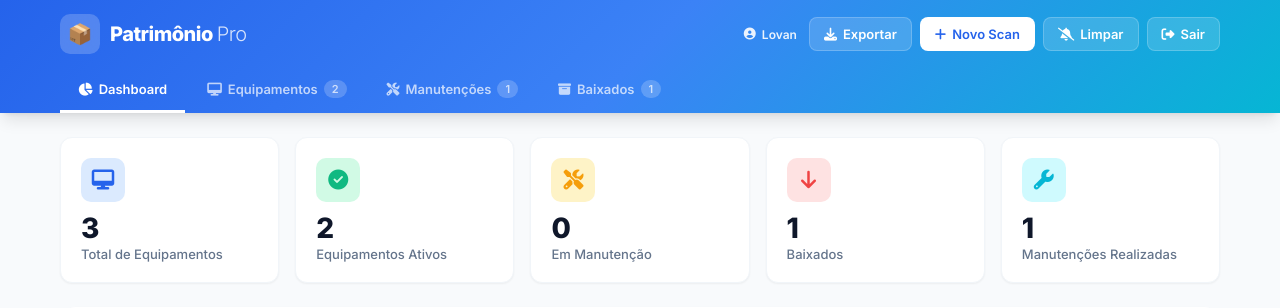
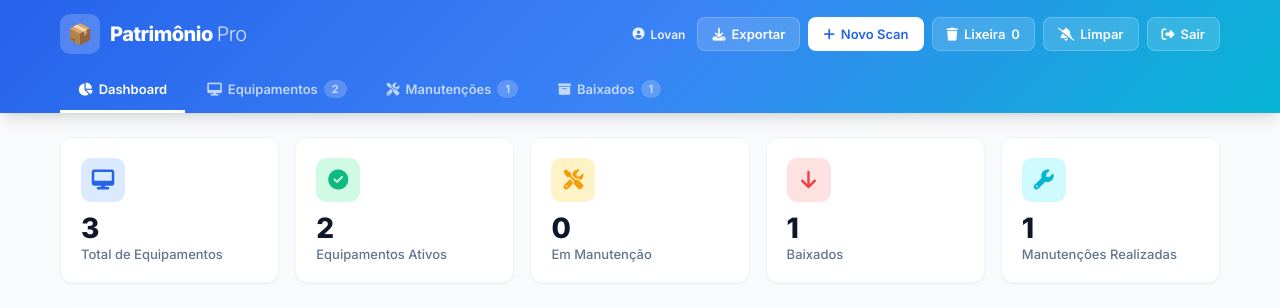
Before and after one commit to LovanGoulart/patrimonios, a Flask app: page /sistema in a window 1280 px wide. Shown: the top 308 px of the page. Run offline with Flask 3, Linux system fonts and the light colour scheme; a user stored in the database is signed in; data comes from the database, SQL or seed files in the repository; both versions use the stored data as it was after the commit; data that the repository does not hold is empty.

Commit message:
upgrade files

```diff
--- a/app.py
+++ b/app.py
@@ -40,6 +40,7 @@ class Equipamento(db.Model):
     status = db.Column(db.String(30), default='ativo', index=True)
     baixa_json = db.Column(db.Text, default='')
     data_cadastro = db.Column(db.DateTime, default=datetime.utcnow)
+    deleted_at = db.Column(db.DateTime, nullable=True, index=True)
 
 class Manutencao(db.Model):
     id = db.Column(db.Integer, primary_key=True)
@@ -51,6 +52,8 @@ class Manutencao(db.Model):
     custo = db.Column(db.String(40), default='')
     proxima_manutencao = db.Column(db.String(20), default='')
     data_registro = db.Column(db.DateTime, default=datetime.utcnow)
+    deleted_at = db.Column(db.DateTime, nullable=True, index=True)
+    deleted_with_equipment = db.Column(db.Boolean, default=False, nullable=False)
 
 class Historico(db.Model):
     id = db.Column(db.Integer, primary_key=True)
@@ -58,6 +61,21 @@ class Historico(db.Model):
     acao = db.Column(db.String(40), nullable=False)
     detalhes = db.Column(db.Text, default='')
     data = db.Column(db.DateTime, default=datetime.utcnow)
+
+def ensure_trash_columns():
+    # Migração simples para bancos SQLite existentes.
+    from sqlalchemy import inspect
+    inspector = inspect(db.engine)
+    for table, columns in {
+        'equipamento': {'deleted_at': 'DATETIME'},
+        'manutencao': {'deleted_at': 'DATETIME', 'deleted_with_equipment': 'BOOLEAN DEFAULT 0'}
+    }.items():
+        existing = {c['name'] for c in inspector.get_columns(table)} if inspector.has_table(table) else set()
+        for name, typ in columns.items():
+            if name not in existing:
+                db.session.execute(db.text(f'ALTER TABLE {table} ADD COLUMN {name} {typ}'))
+    db.session.commit()
+
 
 def eq_json(e):
     import json
@@ -164,8 +182,8 @@ def service_worker():
 @app.get('/api/bootstrap')
 @login_required
 def bootstrap():
-    return jsonify(equipamentos=[eq_json(e) for e in Equipamento.query.order_by(Equipamento.id.desc()).all()],
-                   manutencoes=[maint_json(m) for m in Manutencao.query.order_by(Manutencao.id.desc()).all()],
+    return jsonify(equipamentos=[eq_json(e) for e in Equipamento.query.filter(Equipamento.deleted_at.is_(None)).order_by(Equipamento.id.desc()).all()],
+                   manutencoes=[maint_json(m) for m in Manutencao.query.filter(Manutencao.deleted_at.is_(None)).join(Equipamento, Manutencao.equipamento_id == Equipamento.id).filter(Equipamento.deleted_at.is_(None)).order_by(Manutencao.id.desc()).all()],
                    historico=[hist_json(h) for h in Historico.query.order_by(Historico.id.desc()).limit(100).all()])
 
 @app.post('/api/equipamentos')
@@ -175,7 +193,7 @@ def create_eq():
     d=request.get_json() or {}
     required=['barcode','nome','marca','categoria','local','responsavel']
     if any(not str(d.get(k,'')).strip() for k in required): return jsonify(error='Preencha os campos obrigatórios.'),400
-    if Equipamento.query.filter_by(barcode=d['barcode'].strip()).first(): return jsonify(error='Já existe equipamento com este código.'),409
+    if Equipamento.query.filter(Equipamento.barcode == d['barcode'].strip(), Equipamento.deleted_at.is_(None)).first(): return jsonify(error='Já existe equipamento com este código.'),409
     e=Equipamento(barcode=d['barcode'].strip(),nome=d['nome'].strip(),marca=d['marca'].strip(),modelo=d.get('modelo','').strip(),serie=d.get('serie','').strip(),categoria=d['categoria'],local=d['local'].strip(),responsavel=d['responsavel'].strip(),data_aquisicao=d.get('dataAquisicao',''),valor=d.get('valor',''),observacoes=d.get('observacoes','').strip(),status='ativo')
     db.session.add(e); db.session.flush(); db.session.add(Historico(equipamento_id=e.id,acao='cadastro',detalhes=json.dumps({'nome':e.nome,'barcode':e.barcode},ensure_ascii=False))); db.session.commit()
     return jsonify(eq_json(e)),201
@@ -216,36 +234,97 @@ def baixa(eid):
 @login_required
 def delete_eq(eid):
     e=db.session.get(Equipamento,eid)
-    if not e:return jsonify(error='Não encontrado.'),404
-    Manutencao.query.filter_by(equipamento_id=eid).delete(); Historico.query.filter_by(equipamento_id=eid).delete(); db.session.delete(e); db.session.commit(); return jsonify(ok=True)
+    if not e or e.deleted_at is not None:return jsonify(error='Equipamento não encontrado.'),404
+    agora=datetime.utcnow()
+    e.deleted_at=agora
+    # As manutenções são enviadas para a lixeira junto com o equipamento.
+    Manutencao.query.filter_by(equipamento_id=eid).filter(Manutencao.deleted_at.is_(None)).update({
+        'deleted_at': agora, 'deleted_with_equipment': True
+    }, synchronize_session=False)
+    db.session.commit()
+    return jsonify(ok=True)
 
 @app.delete('/api/manutencoes/<int:mid>')
 @login_required
 def delete_maint(mid):
-    import json
-    m = db.session.get(Manutencao, mid)
-    if not m:
-        return jsonify(error='Manutenção não encontrada.'), 404
-    equipamento_id = m.equipamento_id
-    # A manutenção é removida definitivamente. O histórico geral permanece
-    # como registro de auditoria do que ocorreu no sistema.
+    m=db.session.get(Manutencao,mid)
+    if not m or m.deleted_at is not None:return jsonify(error='Manutenção não encontrada.'),404
+    m.deleted_at=datetime.utcnow()
+    m.deleted_with_equipment=False
+    db.session.commit()
+    return jsonify(ok=True, equipamentoId=m.equipamento_id)
+
+@app.get('/api/lixeira')
+@login_required
+def trash():
+    equipamentos=Equipamento.query.filter(Equipamento.deleted_at.isnot(None)).order_by(Equipamento.deleted_at.desc()).all()
+    manutencoes=Manutencao.query.filter(Manutencao.deleted_at.isnot(None)).order_by(Manutencao.deleted_at.desc()).all()
+    return jsonify(
+        equipamentos=[dict(**eq_json(e), excluidoEm=e.deleted_at.isoformat() if e.deleted_at else '') for e in equipamentos],
+        manutencoes=[dict(**maint_json(m), excluidoEm=m.deleted_at.isoformat() if m.deleted_at else '', excluidoComEquipamento=bool(m.deleted_with_equipment)) for m in manutencoes]
+    )
+
+@app.post('/api/lixeira/equipamentos/<int:eid>/restaurar')
+@login_required
+def restore_eq(eid):
+    e=db.session.get(Equipamento,eid)
+    if not e or e.deleted_at is None:return jsonify(error='Equipamento não encontrado na lixeira.'),404
+    conflito=Equipamento.query.filter(Equipamento.barcode==e.barcode, Equipamento.id!=eid, Equipamento.deleted_at.is_(None)).first()
+    if conflito:return jsonify(error=f'Não é possível restaurar: já existe um equipamento ativo com o código {e.barcode}.'),409
+    e.deleted_at=None
+    # Restaura apenas as manutenções que foram para a lixeira por causa deste equipamento.
+    Manutencao.query.filter_by(equipamento_id=eid, deleted_with_equipment=True).update({
+        'deleted_at': None, 'deleted_with_equipment': False
+    }, synchronize_session=False)
+    db.session.commit()
+    return jsonify(ok=True)
+
+@app.post('/api/lixeira/manutencoes/<int:mid>/restaurar')
+@login_required
+def restore_maint(mid):
+    m=db.session.get(Manutencao,mid)
+    if not m or m.deleted_at is None:return jsonify(error='Manutenção não encontrada na lixeira.'),404
+    e=db.session.get(Equipamento,m.equipamento_id)
+    if not e or e.deleted_at is not None:return jsonify(error='Restaure o equipamento vinculado antes desta manutenção.'),409
+    m.deleted_at=None
+    m.deleted_with_equipment=False
+    db.session.commit()
+    return jsonify(ok=True)
+
+@app.delete('/api/lixeira/equipamentos/<int:eid>')
+@login_required
+def purge_eq(eid):
+    e=db.session.get(Equipamento,eid)
+    if not e or e.deleted_at is None:return jsonify(error='Equipamento não encontrado na lixeira.'),404
+    Manutencao.query.filter_by(equipamento_id=eid).delete()
+    Historico.query.filter_by(equipamento_id=eid).delete()
+    db.session.delete(e)
+    db.session.commit()
+    return jsonify(ok=True)
+
+@app.delete('/api/lixeira/manutencoes/<int:mid>')
+@login_required
+def purge_maint(mid):
+    m=db.session.get(Manutencao,mid)
+    if not m or m.deleted_at is None:return jsonify(error='Manutenção não encontrada na lixeira.'),404
     db.session.delete(m)
     db.session.commit()
-    return jsonify(ok=True, equipamentoId=equipamento_id)
+    return jsonify(ok=True)
 
 
 @app.get('/api/equipamentos/<int:eid>')
 @login_required
 def get_eq(eid):
     e=db.session.get(Equipamento,eid)
-    return (jsonify(equipamento=eq_json(e),manutencoes=[maint_json(m) for m in Manutencao.query.filter_by(equipamento_id=eid).all()],historico=[hist_json(h) for h in Historico.query.filter_by(equipamento_id=eid).order_by(Historico.id.desc()).all()]) if e else (jsonify(error='Não encontrado.'),404))
+    if not e or e.deleted_at is not None: return jsonify(error='Não encontrado.'),404
+    return jsonify(equipamento=eq_json(e),manutencoes=[maint_json(m) for m in Manutencao.query.filter_by(equipamento_id=eid).filter(Manutencao.deleted_at.is_(None)).all()],historico=[hist_json(h) for h in Historico.query.filter_by(equipamento_id=eid).order_by(Historico.id.desc()).all()])
 
 @app.get('/api/export')
 @login_required
 def export_csv():
     import csv, io
     out=io.StringIO(); w=csv.writer(out); w.writerow(['Código','Nome','Marca','Modelo','Categoria','Local','Responsável','Status','Data Aquisição','Valor'])
-    for e in Equipamento.query.order_by(Equipamento.id).all():w.writerow([e.barcode,e.nome,e.marca,e.modelo,e.categoria,e.local,e.responsavel,e.status,e.data_aquisicao,e.valor])
+    for e in Equipamento.query.filter(Equipamento.deleted_at.is_(None)).order_by(Equipamento.id).all():w.writerow([e.barcode,e.nome,e.marca,e.modelo,e.categoria,e.local,e.responsavel,e.status,e.data_aquisicao,e.valor])
     return app.response_class('\ufeff'+out.getvalue(),mimetype='text/csv',headers={'Content-Disposition':'attachment; filename=patrimonio_equipamentos.csv'})
 
 @app.get('/api/manutencoes/proximas')
@@ -255,7 +334,7 @@ def manutencoes_proximas():
     hoje = datetime.now().date()
     amanha = hoje + timedelta(days=1)
     proximas = []
-    for m in Manutencao.query.filter(Manutencao.proxima_manutencao != '').all():
+    for m in Manutencao.query.filter(Manutencao.proxima_manutencao != '', Manutencao.deleted_at.is_(None)).all():
         try:
             data_prox = datetime.strptime(m.proxima_manutencao, '%Y-%m-%d').date()
             if data_prox <= amanha:
@@ -278,4 +357,5 @@ def manutencoes_proximas():
 if __name__=='__main__':
     with app.app_context():
         db.create_all()
+        ensure_trash_columns()
     app.run(host='0.0.0.0',port=int(os.getenv('PORT',5000)),debug=True)
--- a/static/js/app.js
+++ b/static/js/app.js
@@ -1,4 +1,4 @@
-const state={equipamentos:[],manutencoes:[],historico:[],filter:'todos',current:null,scanner:null};
+const state={equipamentos:[],manutencoes:[],historico:[],lixeira:{equipamentos:[],manutencoes:[]},filter:'todos',current:null,scanner:null};
 const $=id=>document.getElementById(id);
 
 async function api(url,opt={}){
@@ -18,7 +18,7 @@ function sync(d){
     renderManutencoes();
     renderBaixados();
     renderRecentActivities();
-    updateFooterBadges();
+    renderLixeira();
 }
 
 function esc(v){return String(v??'').replace(/[&<>"']/g,m=>({'&':'&amp;','<':'&lt;','>':'&gt;','"':'&quot;',"'":'&#039;'}[m]))}
@@ -47,6 +47,7 @@ function switchTab(section){
 
     const footTab=document.querySelector(`.footer-item[data-section="${section}"]`);
     if(footTab) footTab.classList.add('active');
+    if(section==='lixeira') carregarLixeira();
 
     window.scrollTo({top:0,behavior:'smooth'});
 }
@@ -322,40 +323,119 @@ async function salvarEdicao(){
     }catch(e){showToast(e.message,'error')}
 }
 
-// ===== EXCLUSÃO =====
+// ===== EXCLUSÃO / LIXEIRA =====
 async function excluirEquipamento(id){
     const e=state.equipamentos.find(x=>x.id===id);
     if(!e) return;
-    const ok=confirm(`Excluir definitivamente o equipamento "${e.nome}"?\n\nEsta ação apagará o equipamento e todas as manutenções vinculadas a ele. Não será possível desfazer.`);
+    const ok=confirm(`Mover o equipamento "${e.nome}" para a lixeira?\n\nO equipamento e as manutenções vinculadas poderão ser restaurados depois.`);
     if(!ok) return;
     try{
         await api(`/api/equipamentos/${id}`,{method:'DELETE'});
         if(state.current?.id===id) state.current=null;
         await refresh();
         closeModal('modal-detalhes');
-        showToast('Equipamento excluído com sucesso!','success');
+        showToast('Equipamento movido para a lixeira.','warning');
     }catch(e){showToast(e.message,'error')}
 }
 
 async function excluirManutencao(id){
     const m=state.manutencoes.find(x=>x.id===id);
     if(!m) return;
-    const ok=confirm(`Excluir esta manutenção de "${m.equipamentoNome}"?\n\nEsta ação não poderá ser desfeita.`);
+    const ok=confirm(`Mover esta manutenção de "${m.equipamentoNome}" para a lixeira?\n\nEla poderá ser restaurada depois.`);
     if(!ok) return;
     try{
         await api(`/api/manutencoes/${id}`,{method:'DELETE'});
         await refresh();
-        if(state.current?.id===m.equipamentoId && document.getElementById('modal-detalhes')?.classList.contains('active')){
-            await showDetalhes(m.equipamentoId);
-        }
-        showToast('Manutenção excluída com sucesso!','success');
+        if(state.current?.id===m.equipamentoId && document.getElementById('modal-detalhes')?.classList.contains('active')) await showDetalhes(m.equipamentoId);
+        showToast('Manutenção movida para a lixeira.','warning');
     }catch(e){showToast(e.message,'error')}
 }
 
+async function carregarLixeira(){
+    try{
+        const d=await api('/api/lixeira');
+        state.lixeira=d;
+        renderLixeira();
+    }catch(e){showToast(e.message,'error')}
+}
+
+async function restaurarEquipamento(id){
+    const e=state.lixeira.equipamentos.find(x=>x.id===id);
+    if(!e) return;
+    if(!confirm(`Restaurar o equipamento "${e.nome}"?\n\nAs manutenções que foram excluídas junto com ele também serão restauradas.`)) return;
+    try{ await api(`/api/lixeira/equipamentos/${id}/restaurar`,{method:'POST'}); await refresh(); await carregarLixeira(); showToast('Equipamento restaurado com sucesso!','success'); }
+    catch(e){showToast(e.message,'error')}
+}
+
+async function restaurarManutencao(id){
+    const m=state.lixeira.manutencoes.find(x=>x.id===id);
+    if(!m) return;
+    if(!confirm(`Restaurar esta manutenção de "${m.equipamentoNome}"?`)) return;
+    try{ await api(`/api/lixeira/manutencoes/${id}/restaurar`,{method:'POST'}); await refresh(); await carregarLixeira(); showToast('Manutenção restaurada com sucesso!','success'); }
+    catch(e){showToast(e.message,'error')}
+}
+
+async function excluirDefinitivamenteEquipamento(id){
+    const e=state.lixeira.equipamentos.find(x=>x.id===id);
+    if(!e) return;
+    if(!confirm(`APAGAR DEFINITIVAMENTE "${e.nome}"?\n\nEsta ação não poderá ser desfeita e também apagará as manutenções vinculadas.`)) return;
+    try{ await api(`/api/lixeira/equipamentos/${id}`,{method:'DELETE'}); await carregarLixeira(); showToast('Equipamento apagado definitivamente.','success'); }
+    catch(e){showToast(e.message,'error')}
+}
+
+async function excluirDefinitivamenteManutencao(id){
+    const m=state.lixeira.manutencoes.find(x=>x.id===id);
+    if(!m) return;
+    if(!confirm('APAGAR DEFINITIVAMENTE esta manutenção?\n\nEsta ação não poderá ser desfeita.')) return;
+    try{ await api(`/api/lixeira/manutencoes/${id}`,{method:'DELETE'}); await carregarLixeira(); showToast('Manutenção apagada definitivamente.','success'); }
+    catch(e){showToast(e.message,'error')}
+}
+
+function renderLixeira(){
+    const el=$('lixeira-list');
+    if(!el) return;
+    const eq=state.lixeira.equipamentos||[], ms=state.lixeira.manutencoes||[];
+    const total=eq.length+ms.length;
+    const count=$('nav-count-lixeira'); if(count) count.textContent=total;
+    if(!total){el.innerHTML=`<div class="empty-state"><div class="empty-icon">🗑️</div><h3>Lixeira vazia</h3><p>Itens excluídos aparecerão aqui e poderão ser recuperados.</p></div>`;return;}
+    let html='';
+    if(eq.length){
+        html+=`<div class="trash-group"><h3><i class="fas fa-desktop"></i> Equipamentos (${eq.length})</h3>`;
+        html+=eq.map(e=>`<div class="trash-card"><div class="trash-icon"><i class="fas fa-box"></i></div><div class="trash-info"><b>${esc(e.nome)}</b><div>${esc(e.marca)}${e.modelo?' · '+esc(e.modelo):''}</div><small>Patrimônio: ${esc(e.barcode)} · Excluído em ${formatDateTimeBR(e.excluidoEm)}</small></div><div class="trash-actions"><button class="btn btn-success btn-sm" onclick="restaurarEquipamento(${e.id})"><i class="fas fa-rotate-left"></i> Restaurar</button><button class="btn btn-danger btn-sm" onclick="excluirDefinitivamenteEquipamento(${e.id})"><i class="fas fa-trash"></i> Apagar</button></div></div>`).join('');
+        html+='</div>';
+    }
+    if(ms.length){
+        html+=`<div class="trash-group"><h3><i class="fas fa-tools"></i> Manutenções (${ms.length})</h3>`;
+        html+=ms.map(m=>`<div class="trash-card"><div class="trash-icon"><i class="fas fa-wrench"></i></div><div class="trash-info"><b>${esc(m.equipamentoNome)}</b><div>${m.tipo==='preventiva'?'Preventiva':'Corretiva'} · ${formatDateBR(m.data)} · ${esc(m.tecnico)}</div><small>${m.excluidoComEquipamento?'Excluída junto com o equipamento':'Excluída individualmente'} · ${formatDateTimeBR(m.excluidoEm)}</small></div><div class="trash-actions">${m.excluidoComEquipamento?'<span class="trash-note">Restaura com o equipamento</span>':`<button class="btn btn-success btn-sm" onclick="restaurarManutencao(${m.id})"><i class="fas fa-rotate-left"></i> Restaurar</button>`}<button class="btn btn-danger btn-sm" onclick="excluirDefinitivamenteManutencao(${m.id})"><i class="fas fa-trash"></i> Apagar</button></div></div>`).join('');
+        html+='</div>';
+    }
+    el.innerHTML=html;
+}
+
 // ===== RENDERIZAÇÃO =====
+function dataEquipamento(e){
+    // Prioriza a data de aquisição; quando não existir, usa o ID como desempate.
+    const t=e.dataAquisicao ? Date.parse(e.dataAquisicao+'T00:00:00') : NaN;
+    return Number.isNaN(t) ? 0 : t;
+}
+
+function ordenarEquipamentos(a){
+    const prioridade={manutencao:0,ativo:1,baixado:2};
+    return [...a].sort((x,y)=>{
+        // Na aba Todos: manutenção primeiro, ativos depois e baixados por último.
+        const px=prioridade[x.status] ?? 3;
+        const py=prioridade[y.status] ?? 3;
+        if(px!==py) return px-py;
+        const dx=dataEquipamento(x), dy=dataEquipamento(y);
+        if(dx!==dy) return dy-dx;
+        return (y.id||0)-(x.id||0);
+    });
+}
+
 function renderEquipamentos(){
     const s=($('search-equipamentos')?.value||'').toLowerCase();
     let a=state.equipamentos.filter(e=>(state.filter==='todos'||e.status===state.filter)&&[e.nome,e.marca,e.barcode,e.local,e.responsavel].some(v=>String(v).toLowerCase().includes(s)));
+    a=ordenarEquipamentos(a);
     const el=$('equipamentos-list');
     if(!el) return;
     el.innerHTML=a.length?a.map(card).join(''):`<div class="empty-state"><div class="empty-icon">📦</div><h3>Nenhum equipamento encontrado</h3><p>Escaneie um código ou digite manualmente.</p></div>`;
@@ -405,16 +485,6 @@ function updateStats(){
     const nce=$('nav-count-eq'); if(nce) nce.textContent=a.filter(e=>e.status!=='baixado').length;
     const ncm=$('nav-count-maint'); if(ncm) ncm.textContent=state.manutencoes.length;
     const ncb=$('nav-count-baixa'); if(ncb) ncb.textContent=a.filter(e=>e.status==='baixado').length;
-}
-
-function updateFooterBadges(){
-    const a=state.equipamentos;
-    const fce=$('foot-count-eq');
-    if(fce){const c=a.filter(e=>e.status!=='baixado').length; fce.textContent=c; fce.style.display=c>0?'flex':'none';}
-    const fcm=$('foot-count-maint');
-    if(fcm){const c=state.manutencoes.length; fcm.textContent=c; fcm.style.display=c>0?'flex':'none';}
-    const fcb=$('foot-count-baixa');
-    if(fcb){const c=a.filter(e=>e.status==='baixado').length; fcb.textContent=c; fcb.style.display=c>0?'flex':'none';}
 }
 
 // ===== FILTROS =====
--- a/templates/base.html
+++ b/templates/base.html
@@ -491,6 +523,9 @@
                 </button>
                 <button class="header-btn primary" onclick="openScanner()" title="Novo scan">
                     <i class="fas fa-plus"></i> <span>Novo Scan</span>
+                </button>
+                <button class="header-btn" onclick="switchTab('lixeira')" title="Lixeira">
+                    <i class="fas fa-trash"></i> <span>Lixeira</span> <span class="badge" id="nav-count-lixeira">0</span>
                 </button>
                 <button class="header-btn" onclick="limparNotificacoesManutencao();showToast('Notificações de manutenção limpas!','info')" title="Limpar notificações de manutenção">
                     <i class="fas fa-bell-slash"></i> <span>Limpar</span>
@@ -597,6 +632,17 @@
             </div>
             <div id="baixados-list" class="equipment-list"></div>
         </section>
+
+        <!-- ===== LIXEIRA ===== -->
+        <section id="section-lixeira" class="section">
+            <div class="card">
+                <div class="card-header">
+                    <h2><i class="fas fa-trash"></i> Lixeira</h2>
+                    <span style="font-size:12px;color:var(--gray-500)">Itens excluídos podem ser restaurados ou apagados definitivamente.</span>
+                </div>
+                <div class="card-body" id="lixeira-list"></div>
+            </div>
+        </section>
     </main>
 
     <!-- ===== FOOTER MENU (MOBILE) ===== -->
@@ -931,11 +974,27 @@
         </div>
     </div>
 
+    <!-- ===== BOTÃO VOLTAR AO TOPO ===== -->
+    <button id="back-to-top" class="back-to-top" onclick="voltarAoTopo()" title="Voltar ao topo" aria-label="Voltar ao topo">
+        <i class="fas fa-arrow-up"></i>
+    </button>
+
     <!-- ===== TOAST CONTAINER ===== -->
     <div class="toast-container" id="toast-container"></div>
 
     <script src="/static/js/app.js"></script>
     <script>
+
+    function voltarAoTopo(){
+        window.scrollTo({top:0,behavior:'smooth'});
+    }
+    function atualizarBotaoTopo(){
+        const b=document.getElementById('back-to-top');
+        if(b) b.classList.toggle('visible',window.scrollY>300);
+    }
+    window.addEventListener('scroll',atualizarBotaoTopo,{passive:true});
+    document.addEventListener('DOMContentLoaded',atualizarBotaoTopo);
+
     let deferredInstallPrompt=null;
     if ("serviceWorker" in navigator) window.addEventListener("load",()=>navigator.serviceWorker.register("/service-worker.js").catch(()=>{}));
     window.addEventListener("beforeinstallprompt",e=>{e.preventDefault();deferredInstallPrompt=e;const b=document.getElementById("install-app");if(b)b.style.display="inline-flex"});
```
Also changed, not shown: other parts of templates/base.html (+32 -3 lines), patrimonio.db.
